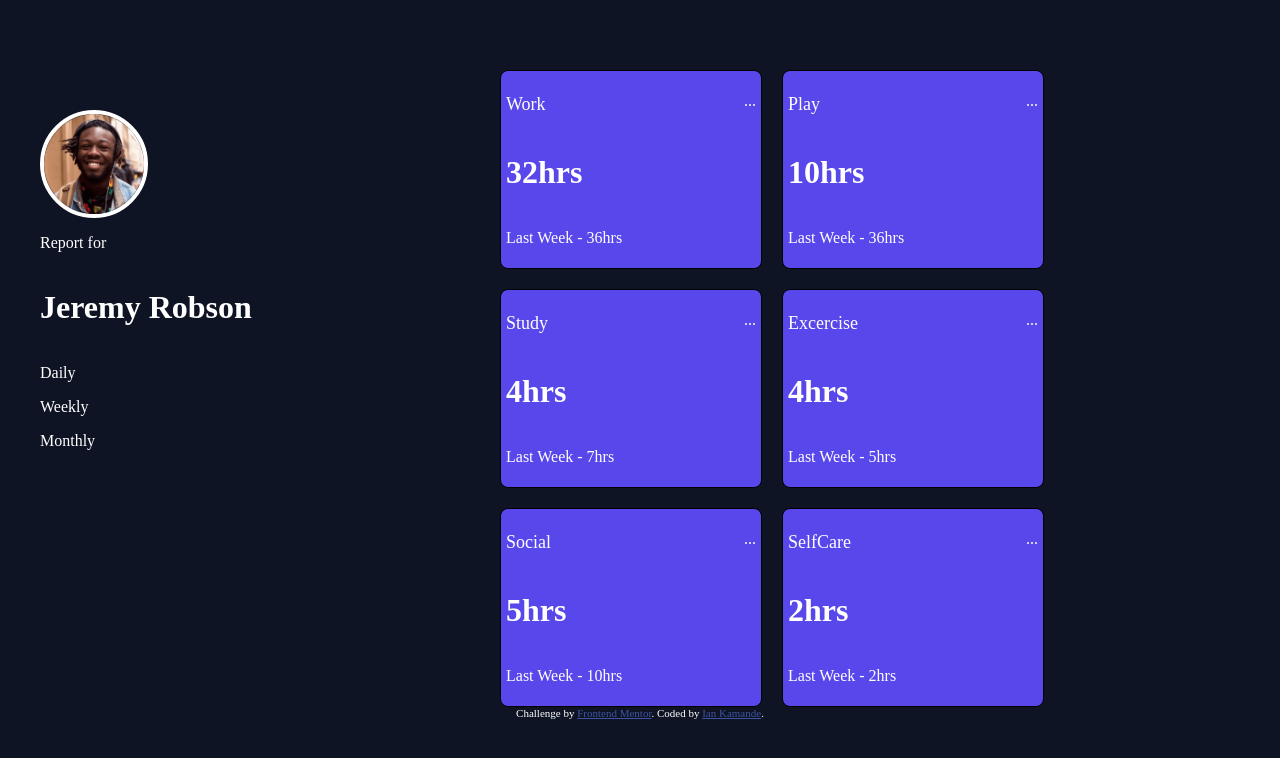
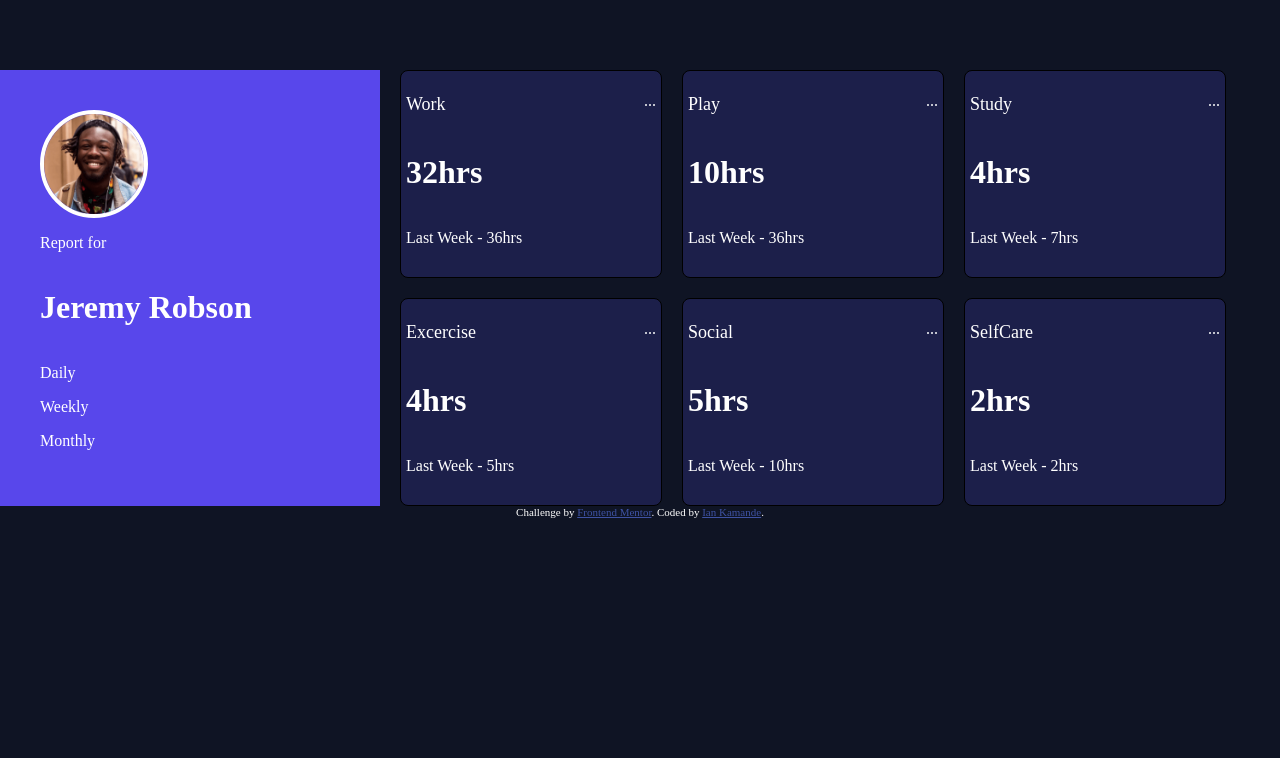
Before and after one commit to Iano-theDev/time-tracking-dashboard, a plain HTML site: page index.html in a window 1280 px wide. Drawn offline with Linux system fonts and the light colour scheme.

Commit message:
Update styling

```diff
--- a/style.css
+++ b/style.css
@@ -18,8 +18,9 @@ body {
 .profile {
     display: flex;
     flex-direction: column;
-    min-width: 400px;
+    min-width: 300px;
     padding: 40px;
+    background:  hsl(246, 80%, 60%);
 }
 
 .info {
@@ -56,7 +57,7 @@ body {
     border: 1px solid #000000;
     border-radius: 8px;
     padding: 5px;
-    background: hsl(246, 80%, 60%);
+    background: hsl(235, 46%, 20%);
     width: 250px;
 }
 
```
